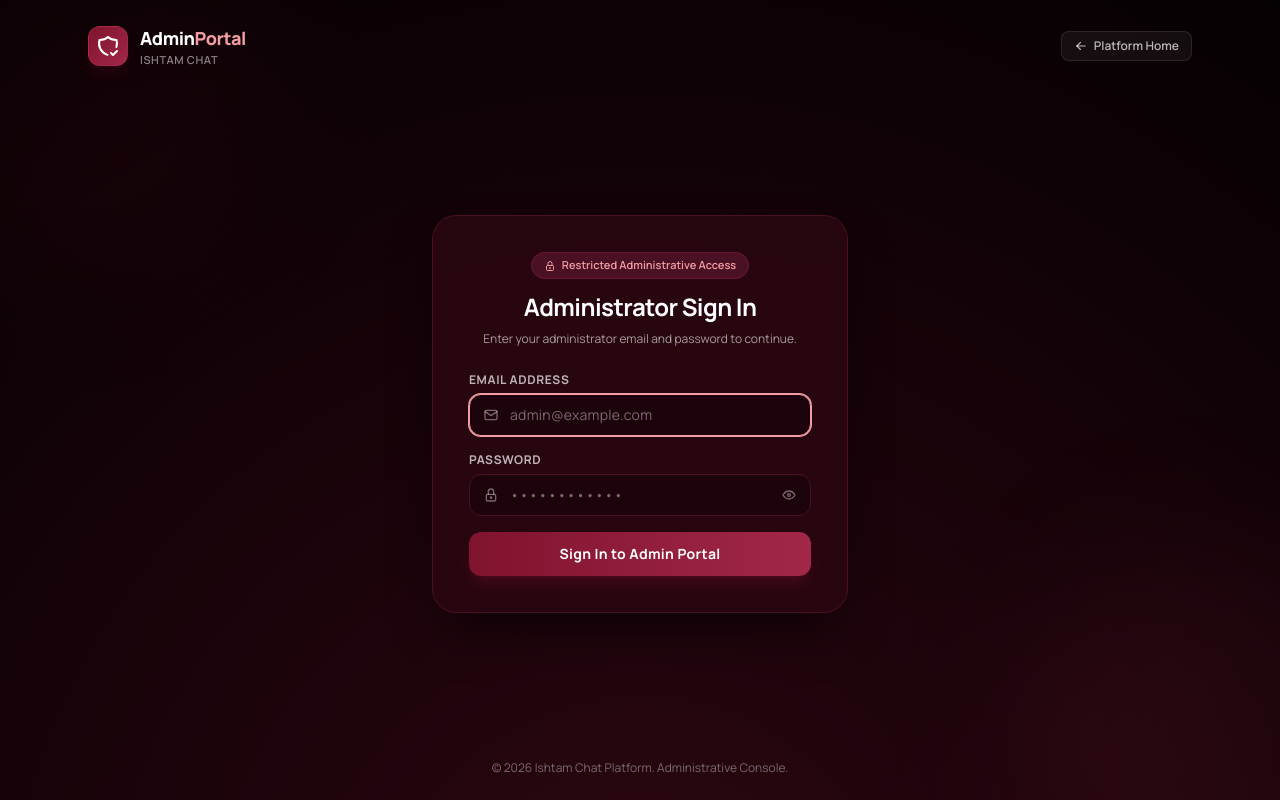
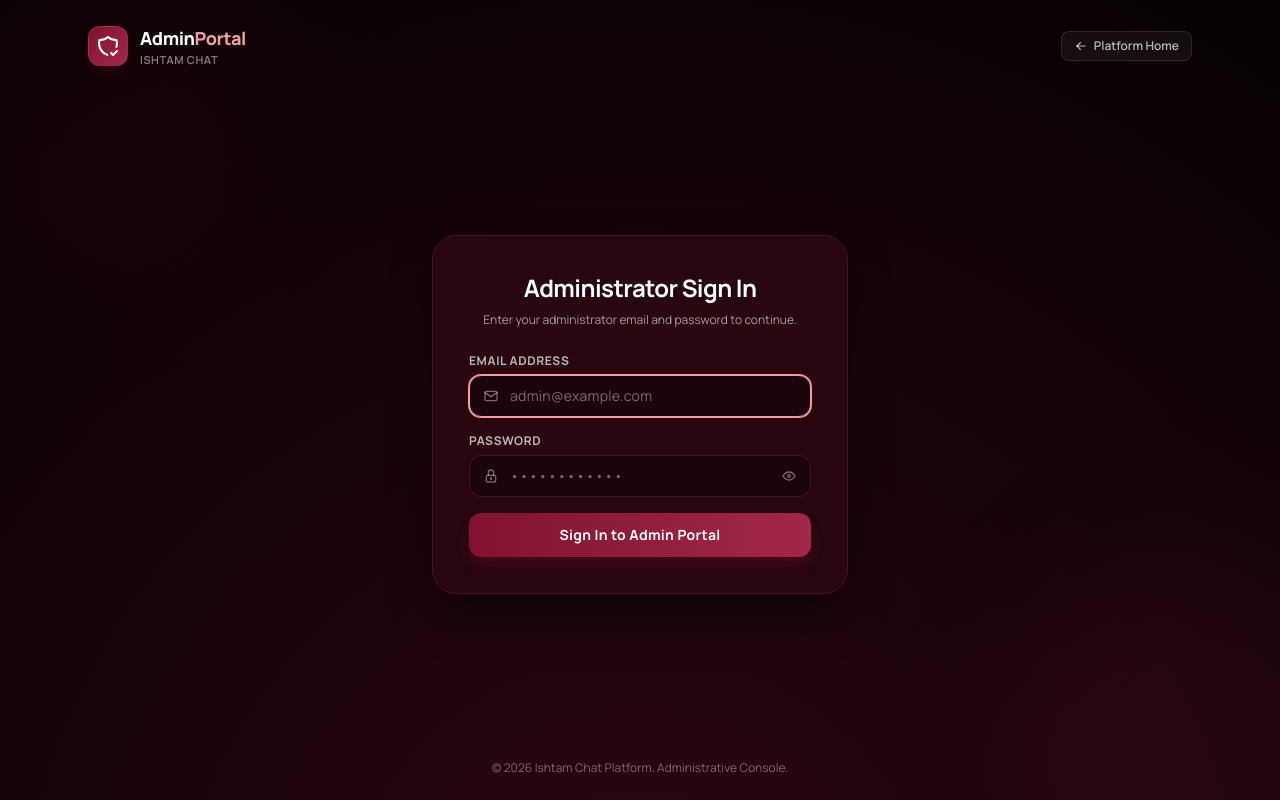
Before and after one commit to SafeerSha/matrimony-frontend, a Next.js app: page /admin/login in a window 1280 px wide. Built offline with nearby package versions, Linux system fonts and the light colour scheme; no server answers.

Commit message:
unwanted text removed

```diff
--- a/src/app/admin/login/page.tsx
+++ b/src/app/admin/login/page.tsx
@@ -151,10 +151,6 @@ function AdminLoginForm() {
       <main className="relative z-10 w-full max-w-md mx-auto px-4 py-8">
         <div className="bg-[#2A0711]/90 backdrop-blur-xl border border-[#4A1024] rounded-3xl p-7 sm:p-9 shadow-2xl shadow-black/60">
           <div className="text-center mb-6">
-            <div className="inline-flex items-center gap-1.5 px-3 py-1 rounded-full bg-[#4A1024] border border-[#6B1834] text-[11px] font-semibold text-[#F29CA3] mb-3">
-              <IconLock className="h-3 w-3" />
-              <span>Restricted Administrative Access</span>
-            </div>
             <h2 className="text-2xl font-bold tracking-tight text-white">
               Administrator Sign In
             </h2>
```
